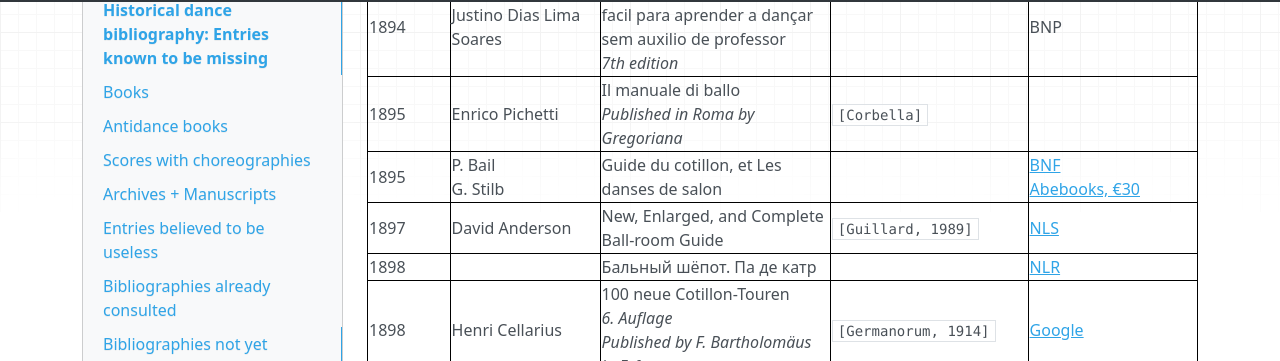
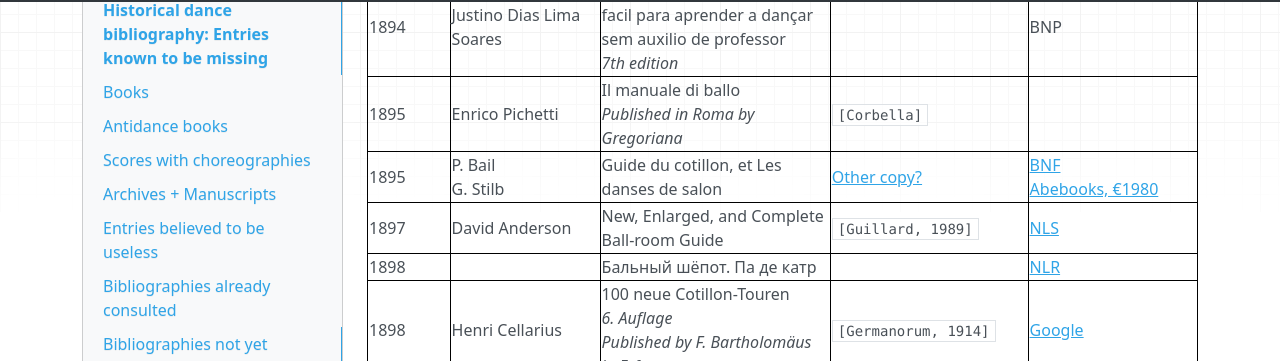
Before and after one commit to hda-technical/dancebooks, an MkDocs documentation site: the page built from docs/bib/missing.md, in a window 1280 px wide and 900 px high, scrolled down 38802 px. Shown: the part 94-455 px from the top of the window. Built offline with MkDocs 1.6.1, drawn with Linux system fonts in a browser that asks for light colours; nearby versions of some CDN libraries.

Commit message:
Enrich _Guide du cotillon_ with new information

```diff
--- a/docs/bib/missing.md
+++ b/docs/bib/missing.md
@@ -405,7 +405,7 @@ _This table is intended to be accurate, yet sometimes it is slightly outdated._
 | 1894 | Ardern Holt | The Cotillon. Details of All the Newest Figures with and without Accessories | `[Rogers, 1998]` | |
 | 1894 | Justino Dias Lima Soares | Manual de dança : methodo facil para aprender a dançar sem auxilio de professor<br/>_7th edition_ | | BNP |
 | 1895 | Enrico Pichetti | Il manuale di ballo<br/>_Published in Roma by Gregoriana_ | `[Corbella]` | |
-| 1895 | P. Bail<br/>G. Stilb | Guide du cotillon, et Les danses de salon | | [BNF](https://catalogue.bnf.fr/ark:/12148/cb31408134q)<br/>[Abebooks, €30](https://www.abebooks.com/servlet/BookDetailsPL?bi=31005549658)
+| 1895 | P. Bail<br/>G. Stilb | Guide du cotillon, et Les danses de salon | [Other copy?](https://bib.hda.org.ru/books/bail_1895_guide) | [BNF](https://catalogue.bnf.fr/ark:/12148/cb31408134q)<br/>[Abebooks, €1980](https://www.abebooks.com/servlet/BookDetailsPL?bi=32463984549)
 | 1897 | David Anderson | New, Enlarged, and Complete Ball-room Guide | `[Guillard, 1989]` | [NLS](http://main-cat.nls.uk/vwebv/holdingsInfo?bibId=974560) |
 | 1898 | | Бальный шёпот. Па де катр | | [NLR](https://yadi.sk/i/5D9OmCiPqbVLt) |
 | 1898 | Henri Cellarius | 100 neue Cotillon-Touren<br/>_6. Auflage_<br/>_Published by F. Bartholomäus in Erfurt_ | `[Germanorum, 1914]` | [Google](https://books.google.com/books?id=IjSUPgAACAAJ) |
```
